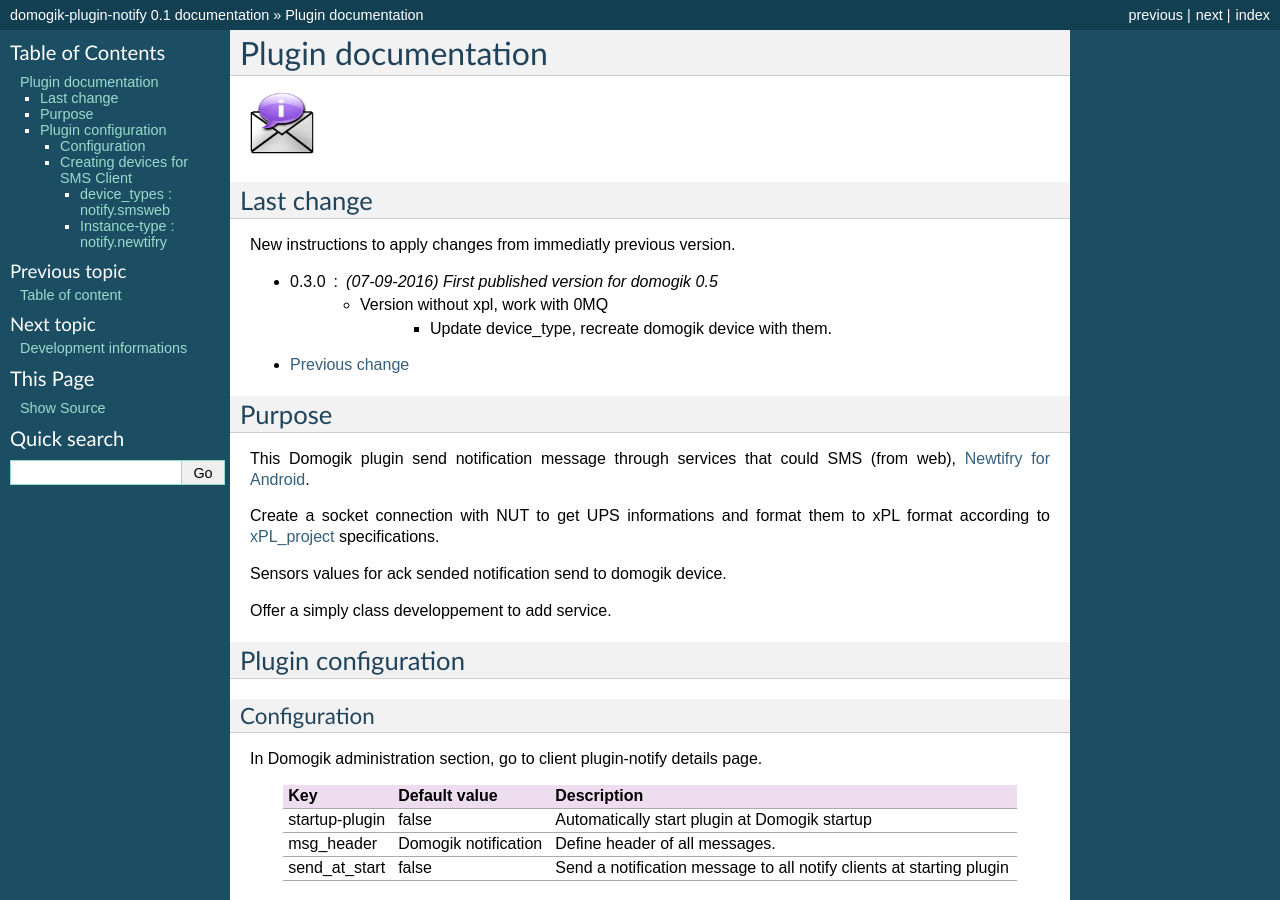
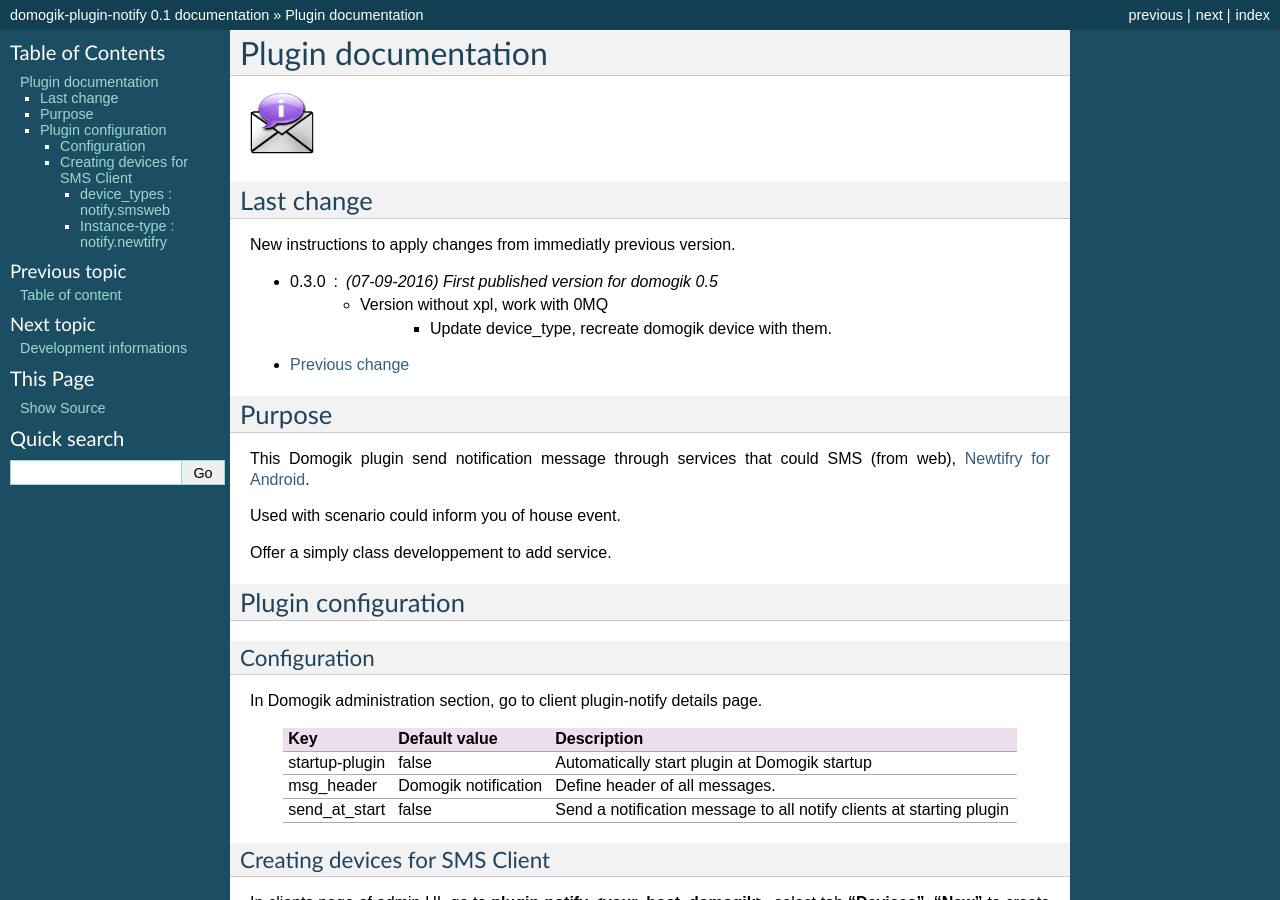
Before and after one commit to Nico0084/domogik-plugin-notify, a Sphinx documentation site: the page built from docs/notify.txt, in a window 1280 px wide and 900 px high. Built offline with Sphinx 7.4.7, drawn with Linux system fonts in a browser that asks for light colours.

```diff
--- a/docs/notify.txt
+++ b/docs/notify.txt
@@ -21,9 +21,7 @@
 =======
 This Domogik plugin send notification message through services that could SMS (from web), `Newtifry for Android <http://www.networkupstools.org/>`_.
 
-Create a socket connection with NUT to get UPS informations and format them to xPL format according to `xPL_project <http://xplproject.org.uk/wiki/index.php/Schema_-_SENDMSG.BASIC>`_ specifications.
-
-Sensors values for ack sended notification send to domogik device.
+Used with scenario could inform you of house event.
 
 Offer a simply class developpement to add service.
 
```
Also changed, not shown: 1 other file.
